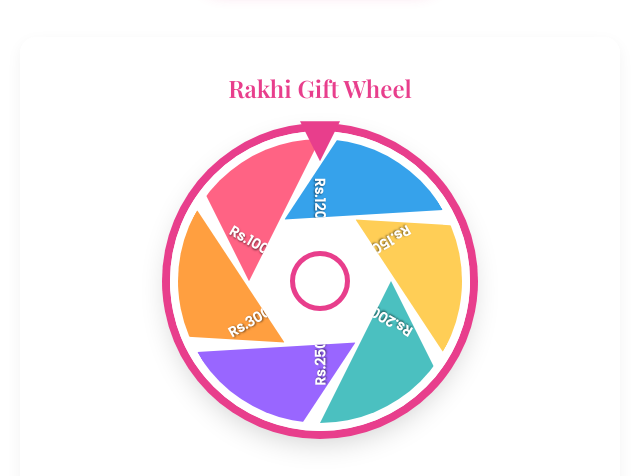
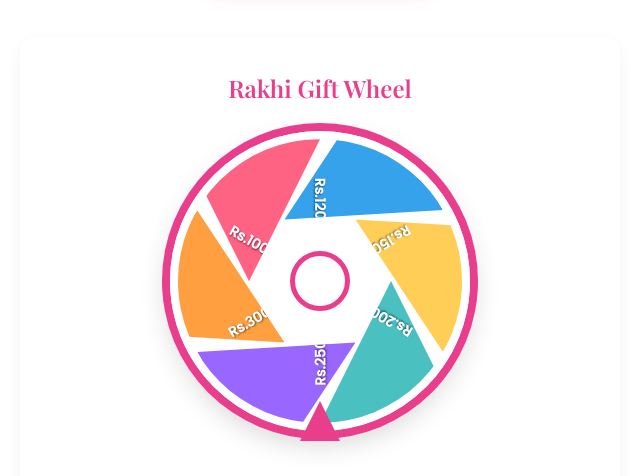
Before and after one commit to naxxieditz04/Raksha-Bandhan-, a plain HTML site: page index.html in a window 1280 px wide. Shown: the part 980-1456 px from the top of the page, 320-960 px from the left. Drawn offline with nearby package versions, Linux system fonts and the light colour scheme.

Commit message:
Update index.html

```diff
--- a/index.html
+++ b/index.html
@@ -271,9 +271,9 @@
 
         .wheel-pointer {
             position: absolute;
-            top: -10px;
+            bottom: -10px;
             left: 50%;
-            transform: translateX(-50%);
+            transform: translateX(-50%) rotate(180deg);
             width: 40px;
             height: 40px;
             background: var(--primary-color);
@@ -427,7 +427,7 @@
             { text: "Rs.300", color: "#FF9F40" }
         ];
 
-        // Create wheel sections matching the game style
+        // Create wheel sections
         function createWheel() {
             const wheel = document.getElementById('wheel');
             wheel.innerHTML = '';
@@ -495,7 +495,7 @@
             }, 500);
         }
 
-        // Spin the wheel function - now the segment that lands at top wins
+        // Spin the wheel function - now the segment that lands at bottom wins
         function spinWheel() {
             const wheel = document.getElementById('wheel');
             const spinBtn = document.getElementById('spin-btn');
@@ -509,10 +509,9 @@
             const sectionAngle = 360 / wheelPrizes.length;
             const prizeIndex = Math.floor(Math.random() * wheelPrizes.length);
 
-            // Calculate rotation so the selected segment lands at top (0 degrees)
-            // We want the center of the segment to be at the top
+            // Calculate rotation so the selected segment lands at bottom (180 degrees)
             const segmentCenterAngle = sectionAngle * prizeIndex + sectionAngle/2;
-            const rotation = 1800 + (360 - segmentCenterAngle);
+            const rotation = 1800 + (180 - segmentCenterAngle);
 
             wheel.style.transform = `rotate(${rotation}deg)`;
 
@@ -542,4 +541,4 @@
     </script>
     <script src="https://cdn.jsdelivr.net/npm/canvas-confetti@1.5.1/dist/confetti.browser.min.js"></script>
 </body>
-    </html>
+        </html>
```
